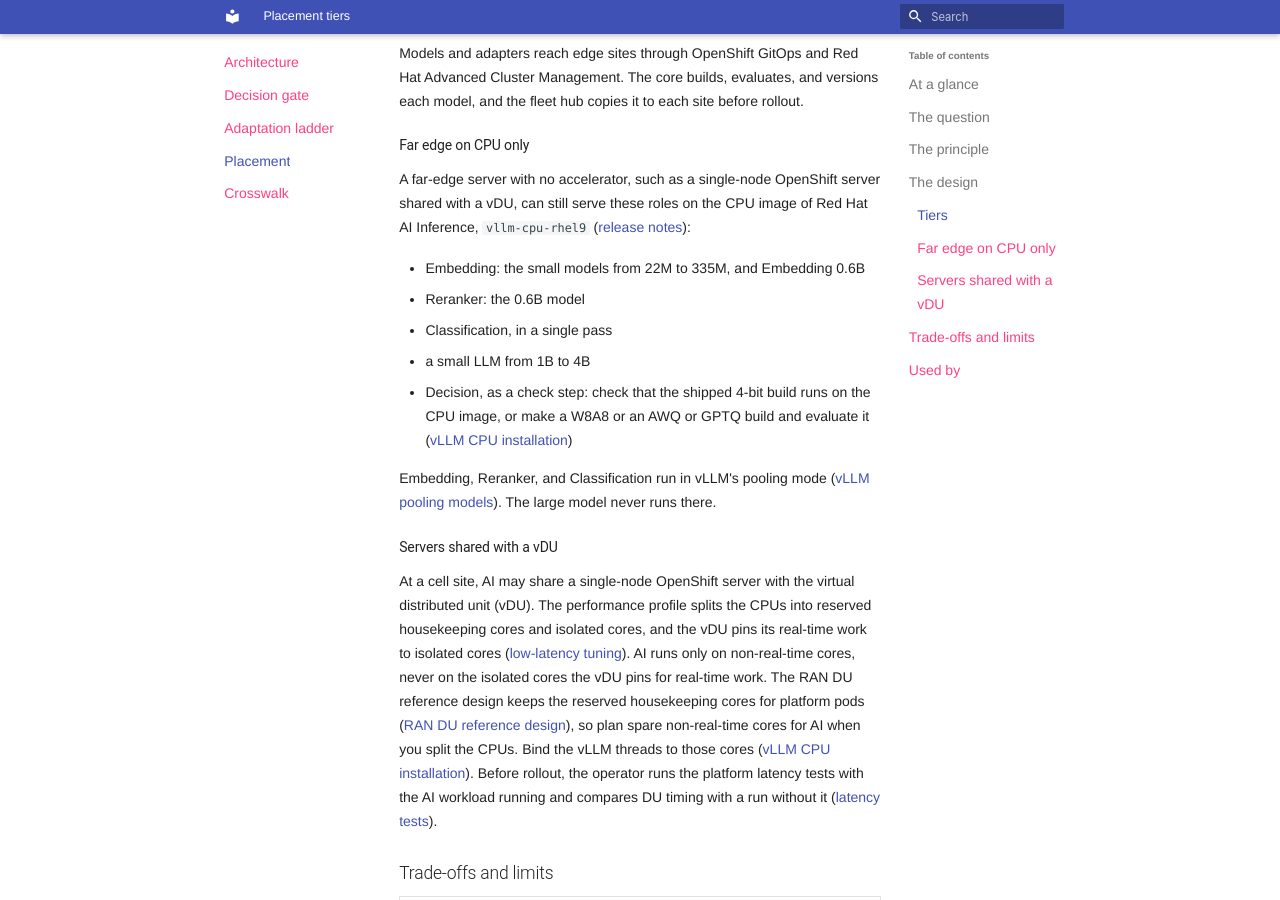
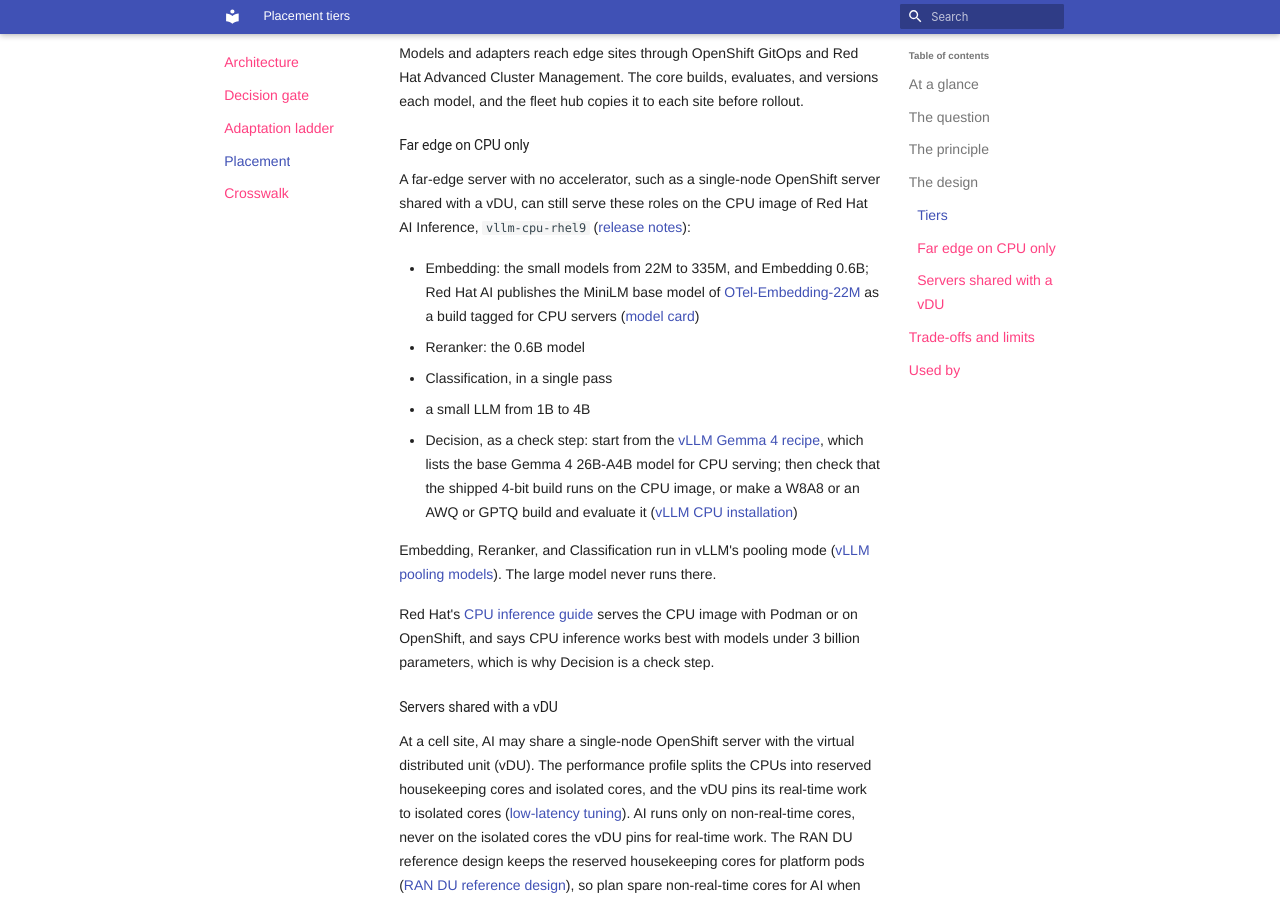
Before and after one commit to ravisharma5/otel-telco-blueprints, an MkDocs documentation site: the page built from architecture/placement.md, in a window 1280 px wide and 900 px high, scrolled down 1358 px. Built offline with MkDocs 1.6.1 and Material for MkDocs 9.7.7, drawn with Linux system fonts in a browser that asks for light colours; nearby versions of some CDN libraries; library files that are not in the unit come from our copies.

Commit message:
docs: cite published CPU serving guidance for the far-edge CPU roles
- Placement: cite the Red Hat AI Inference CPU inference guide, the
  CPU-tagged build of the OTel-Embedding-22M base model, and the vLLM
  Gemma 4 recipe's CPU listing as the start of the Decision check
- Serving and placement: add the CPU inference guide and the CPU serving
  quickstart as starting points for the CPU-only far-edge setup
- Site log reduction: source the small-embedding-on-CPU claim
- Site change-risk gate: reuse the base model's CPU settings before the
  4-bit check, and link the guide and quickstart as starting points

```diff
--- a/architecture/placement.md
+++ b/architecture/placement.md
@@ -49,13 +49,15 @@ Models and adapters reach edge sites through OpenShift GitOps and Red Hat Advanc
 
 A far-edge server with no accelerator, such as a single-node OpenShift server shared with a vDU, can still serve these roles on the CPU image of Red Hat AI Inference, `vllm-cpu-rhel9` ([release notes](https://docs.redhat.com/en/documentation/red_hat_ai_inference/3.5/html/release_notes/rhaii-350-ga-release-notes_release-notes)):
 
-- Embedding: the small models from 22M to 335M, and Embedding 0.6B
+- Embedding: the small models from 22M to 335M, and Embedding 0.6B; Red Hat AI publishes the MiniLM base model of [OTel-Embedding-22M](https://huggingface.co/farbodtavakkoli/OTel-Embedding-22M) as a build tagged for CPU servers ([model card](https://huggingface.co/RedHatAI/all-minilm-l6-v2))
 - Reranker: the 0.6B model
 - Classification, in a single pass
 - a small LLM from 1B to 4B
-- Decision, as a check step: check that the shipped 4-bit build runs on the CPU image, or make a W8A8 or an AWQ or GPTQ build and evaluate it ([vLLM CPU installation](https://docs.vllm.ai/en/latest/getting_started/installation/cpu/))
+- Decision, as a check step: start from the [vLLM Gemma 4 recipe](https://docs.vllm.ai/projects/recipes/en/latest/Google/Gemma4.html), which lists the base Gemma 4 26B-A4B model for CPU serving; then check that the shipped 4-bit build runs on the CPU image, or make a W8A8 or an AWQ or GPTQ build and evaluate it ([vLLM CPU installation](https://docs.vllm.ai/en/latest/getting_started/installation/cpu/))
 
 Embedding, Reranker, and Classification run in vLLM's pooling mode ([vLLM pooling models](https://docs.vllm.ai/en/latest/models/pooling_models/)). The large model never runs there.
+
+Red Hat's [CPU inference guide](https://docs.redhat.com/en/documentation/red_hat_ai_inference/3.5/html/getting_started/about-cpu-inference_getting-started) serves the CPU image with Podman or on OpenShift, and says CPU inference works best with models under 3 billion parameters, which is why Decision is a check step.
 
 ### Servers shared with a vDU
 
```
Also changed, not shown: catalog/agentic-operations/site-change-risk-gate/README.md (+5 -1 lines), catalog/network-operations/site-log-reduction/README.md (+4 -1 lines), platform/serving-routing-placement/README.md (+5 -0 lines).
